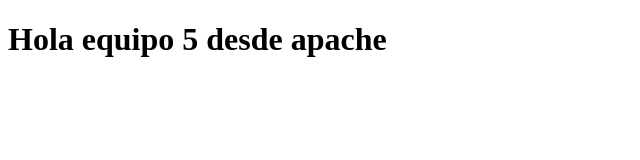
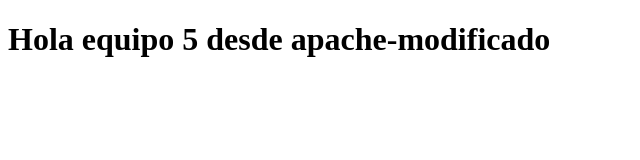
Before and after one commit to RSGALEOTE/EQ5, a plain HTML site: page proyecto1/apache.html in a window 1280 px wide. Shown: the whole page, without its empty margins (0-640 px from the left). Drawn offline with Linux system fonts and the light colour scheme.

Commit message:
tercer commit

```diff
--- a/proyecto1/apache.html
+++ b/proyecto1/apache.html
@@ -6,6 +6,6 @@
 	<title>Desarrollo de servicios web -Equipo 5</title>
 </head>
 <body>
-	<h1>Hola equipo 5 desde apache</h1>
+	<h1>Hola equipo 5 desde apache-modificado</h1>
 </body>
 </html>
```
